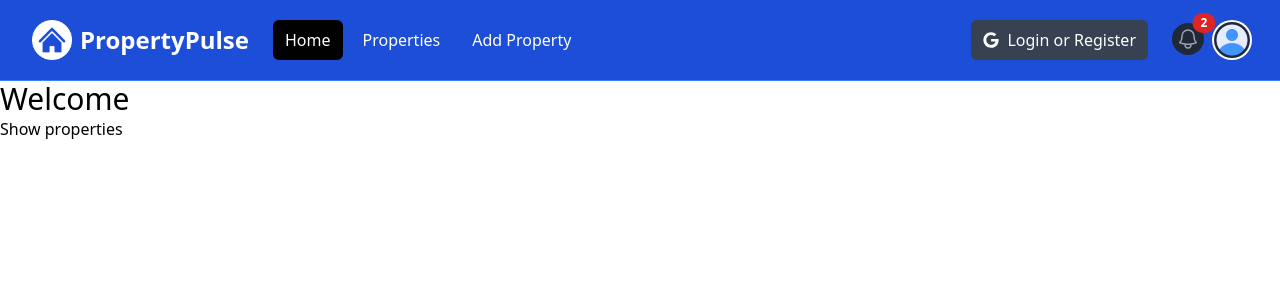
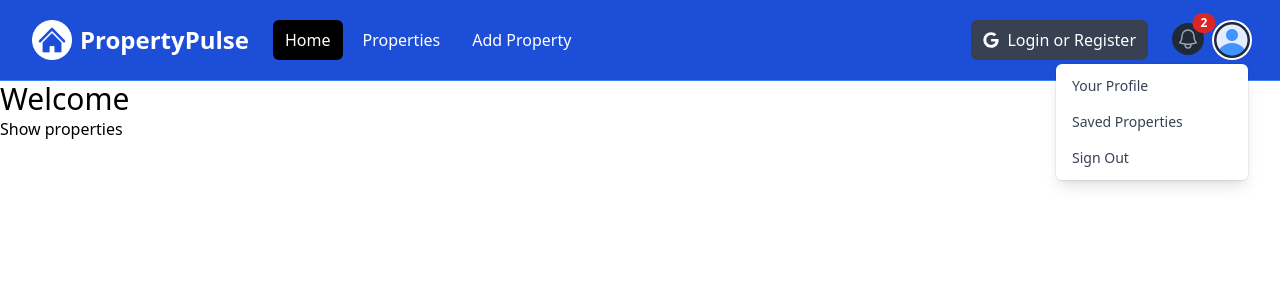
Before and after one commit to Eric-ciccotti/property-pusle, a Next.js app: page / in a window 1280 px wide. Both pictures are taken after a click on the button "Open user menu". Shown: the top 300 px of the page. Built offline with nearby package versions, Linux system fonts and the light colour scheme.

Commit message:
navbar, dropdown, state

```diff
--- a/components/Navbar.jsx
+++ b/components/Navbar.jsx
@@ -1,10 +1,16 @@
+'use client'
 import Image from "next/image";
 import logo from '@/assets/images/logo-white.png'
 import profileDefault from '@/assets/images/profile.png';
 import Link from "next/link";
 import {FaGoogle} from "react-icons/fa";
+import { useState } from "react";
+
 
 const Navbar = () => {
+  const [isMobileMenuOpen,setisMobileMenuOpen] = useState(false)
+  const [isProfileMenuOpen,setIsProfileMenuOpen] = useState(false)
+
 return(
     <nav className="bg-blue-700 border-b border-blue-500">
   <div className="mx-auto max-w-7xl px-2 sm:px-6 lg:px-8">
@@ -17,6 +23,7 @@
           className="relative inline-flex items-center justify-center rounded-md p-2 text-gray-400 hover:bg-gray-700 hover:text-white focus:outline-none focus:ring-2 focus:ring-inset focus:ring-white"
           aria-controls="mobile-menu"
           aria-expanded="false"
+          onClick={() => setisMobileMenuOpen((prev) => !prev)}
         >
           <span className="absolute -inset-0.5" />
           <span className="sr-only">Open main menu</span>
@@ -118,6 +125,7 @@
               id="user-menu-button"
               aria-expanded="false"
               aria-haspopup="true"
+              onClick={() => setIsProfileMenuOpen((prev) => !prev)}
             >
               <span className="absolute -inset-1.5" />
               <span className="sr-only">Open user menu</span>
@@ -129,9 +137,9 @@
             </button>
           </div>
           {/* Profile dropdown */}
-          <div
+         { isProfileMenuOpen && ( <div
             id="user-menu"
-            className="hidden absolute right-0 z-10 mt-2 w-48 origin-top-right rounded-md bg-white py-1 shadow-lg ring-1 ring-black ring-opacity-5 focus:outline-none"
+            className="absolute right-0 z-10 mt-2 w-48 origin-top-right rounded-md bg-white py-1 shadow-lg ring-1 ring-black ring-opacity-5 focus:outline-none"
             role="menu"
             aria-orientation="vertical"
             aria-labelledby="user-menu-button"
@@ -163,13 +171,14 @@
             >
               Sign Out
             </button>
-          </div>
+          </div>)}
         </div>
       </div>
     </div>
   </div>
   {/* Mobile menu, show/hide based on menu state. */}
-  <div className="hidden" id="mobile-menu">
+  {isMobileMenuOpen && (
+  <div id="mobile-menu">
     <div className="space-y-1 px-2 pb-3 pt-2">
       <Link
         href="/"
@@ -194,7 +203,8 @@
         <span>Login or Register</span>
       </button>
     </div>
-  </div>
+  </div> )
+}
 </nav>
 
 )
```
